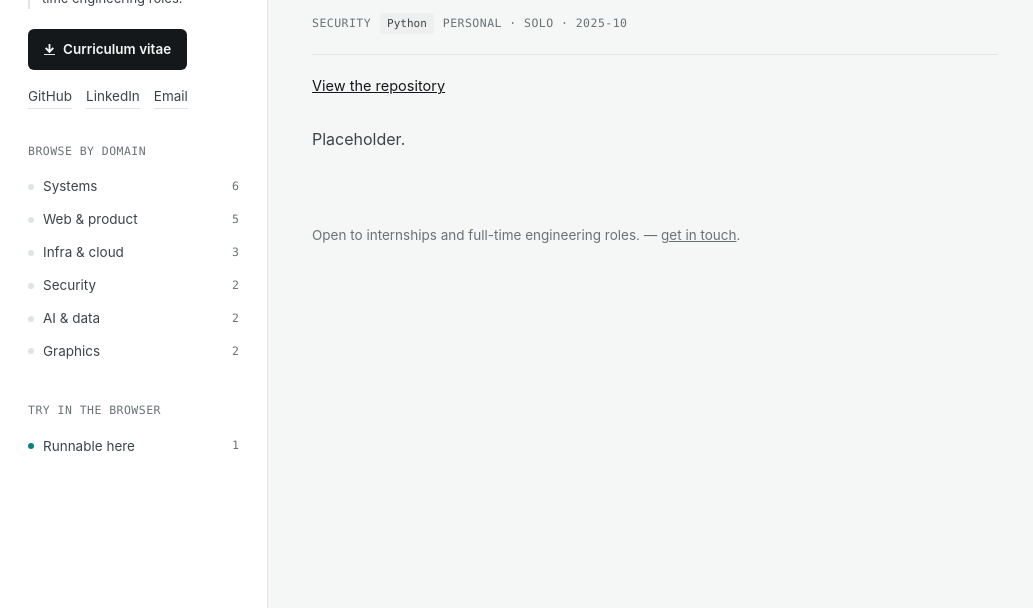
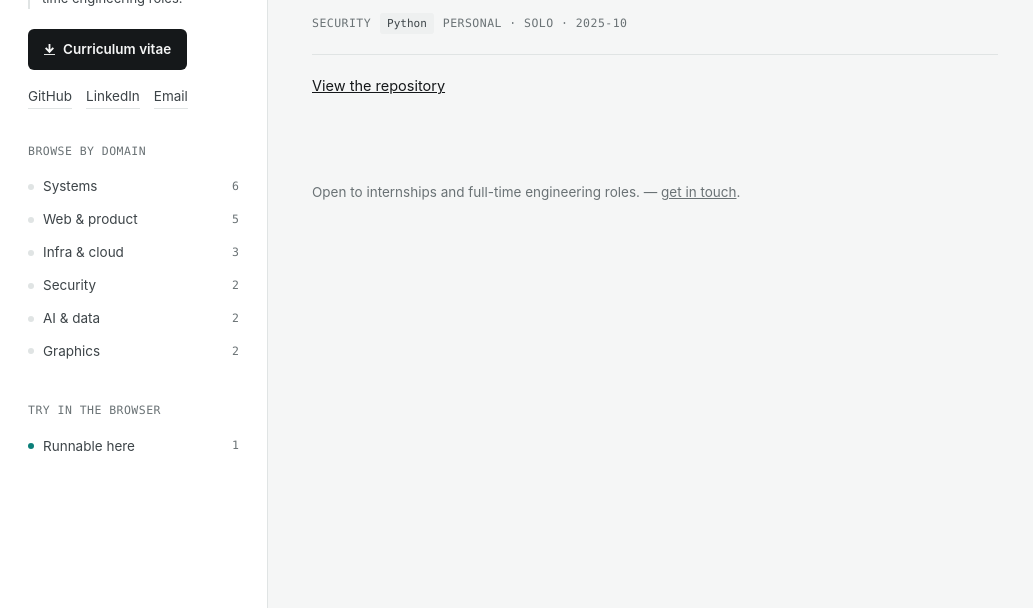
Before and after one commit to tomjoy75/portfolio, an Astro site: page /projects/blackbox in a window 1280 px wide. Shown: the part 192-800 px from the top of the page, without its empty margins (0-1033 px from the left). Built offline with nearby package versions, Linux system fonts and the light colour scheme; Astro itself is replaced by a stand-in of ours.

Commit message:
docs: drop the placeholder bodies from the catalogue entries
Fifteen catalogue pages published the literal paragraph 'Placeholder.'
A page carrying title, summary, tags and a repository link reads as
deliberately spare. The same page with the word 'Placeholder' on it
reads as unfinished, and a visitor reads the difference.

Three of them also published planning notes — when cub3d gets promoted,
whether the board photos still exist, which project is the first
post-v1 demo candidate. Those are notes to myself, not something a
visitor should find. Kept as MDX comments so they survive without being
rendered.

Not writing real catalogue prose here: that is roughly 800 words across
fifteen entries and it is not what 8.5 asks for, which is the featured
set. Post-v1.

```diff
--- a/src/content/projects/blackbox.mdx
+++ b/src/content/projects/blackbox.mdx
@@ -11,5 +11,3 @@ demo:
 links:
   repo: 'https://github.com/tomjoy75/blackbox'
 ---
-
-Placeholder.
--- a/src/content/projects/camagru42.mdx
+++ b/src/content/projects/camagru42.mdx
@@ -11,5 +11,3 @@ demo:
 links:
   repo: 'https://github.com/tomjoy75/camagru42'
 ---
-
-Placeholder.
--- a/src/content/projects/cub3d.mdx
+++ b/src/content/projects/cub3d.mdx
@@ -12,4 +12,4 @@ links:
   repo: 'https://github.com/tomjoy75/cub3d'
 ---
 
-Placeholder. Promotes to featured when the WebAssembly port lands.
+{/* Promote to featured when the WebAssembly port lands. Kept out of the rendered page: it is a planning note, not something a visitor should read. */}
--- a/src/content/projects/cultur-tour.mdx
+++ b/src/content/projects/cultur-tour.mdx
@@ -11,5 +11,3 @@ demo:
 links:
   repo: 'https://github.com/tomjoy75/cultur_tour'
 ---
-
-Placeholder.
--- a/src/content/projects/dev-env.mdx
+++ b/src/content/projects/dev-env.mdx
@@ -11,5 +11,3 @@ demo:
 links:
   repo: 'https://github.com/tomjoy75/dev-env'
 ---
-
-Placeholder.
--- a/src/content/projects/embedded-piscine.mdx
+++ b/src/content/projects/embedded-piscine.mdx
@@ -12,4 +12,4 @@ links:
   repo: 'https://github.com/tomjoy75/Piscine_42_embededd'
 ---
 
-Placeholder. Media depends on whether board photos still exist.
+{/* Media depends on whether board photos still exist. Kept out of the rendered page: it is a planning note, not something a visitor should read. */}
--- a/src/content/projects/focus.mdx
+++ b/src/content/projects/focus.mdx
@@ -11,5 +11,3 @@ demo:
 links:
   repo: 'https://github.com/tomjoy75/focus'
 ---
-
-Placeholder.
--- a/src/content/projects/inception.mdx
+++ b/src/content/projects/inception.mdx
@@ -11,5 +11,3 @@ demo:
 links:
   repo: 'https://github.com/tomjoy75/inception'
 ---
-
-Placeholder.
--- a/src/content/projects/job-skills-analyzer.mdx
+++ b/src/content/projects/job-skills-analyzer.mdx
@@ -11,5 +11,3 @@ demo:
 links:
   repo: 'https://github.com/tomjoy75/job-skills-analyzer'
 ---
-
-Placeholder.
--- a/src/content/projects/libasm.mdx
+++ b/src/content/projects/libasm.mdx
@@ -11,5 +11,3 @@ demo:
 links:
   repo: 'https://github.com/tomjoy75/libasm'
 ---
-
-Placeholder.
--- a/src/content/projects/philosophers.mdx
+++ b/src/content/projects/philosophers.mdx
@@ -11,5 +11,3 @@ demo:
 links:
   repo: 'https://github.com/tomjoy75/Philosophers'
 ---
-
-Placeholder.
--- a/src/content/projects/push-swap.mdx
+++ b/src/content/projects/push-swap.mdx
@@ -11,5 +11,3 @@ demo:
 links:
   repo: 'https://github.com/tomjoy75/Push_swap'
 ---
-
-Placeholder.
--- a/src/content/projects/rag-search-engine.mdx
+++ b/src/content/projects/rag-search-engine.mdx
@@ -11,5 +11,3 @@ demo:
 links:
   repo: 'https://github.com/tomjoy75/rag-search-engine'
 ---
-
-Placeholder.
--- a/src/content/projects/svg-drawing-timeline.mdx
+++ b/src/content/projects/svg-drawing-timeline.mdx
@@ -15,4 +15,4 @@ links:
   repo: 'https://github.com/tomjoy75/svg-drawing-timeline'
 ---
 
-Placeholder. First post-v1 candidate for an embedded live demo.
+{/* First post-v1 candidate for an embedded live demo. Kept out of the rendered page: it is a planning note, not something a visitor should read. */}
--- a/src/content/projects/tiny-tickets.mdx
+++ b/src/content/projects/tiny-tickets.mdx
@@ -11,5 +11,3 @@ demo:
 links:
   repo: 'https://github.com/tomjoy75/tiny_tickets'
 ---
-
-Placeholder.
```
